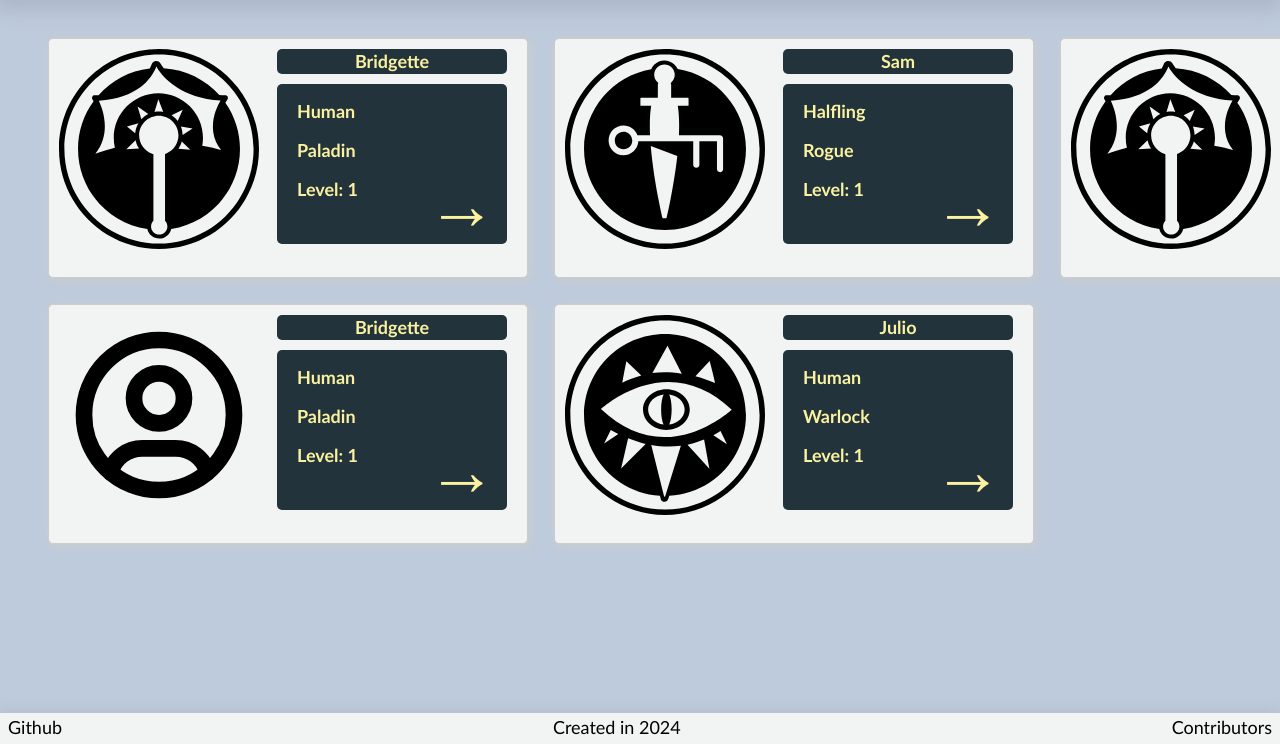
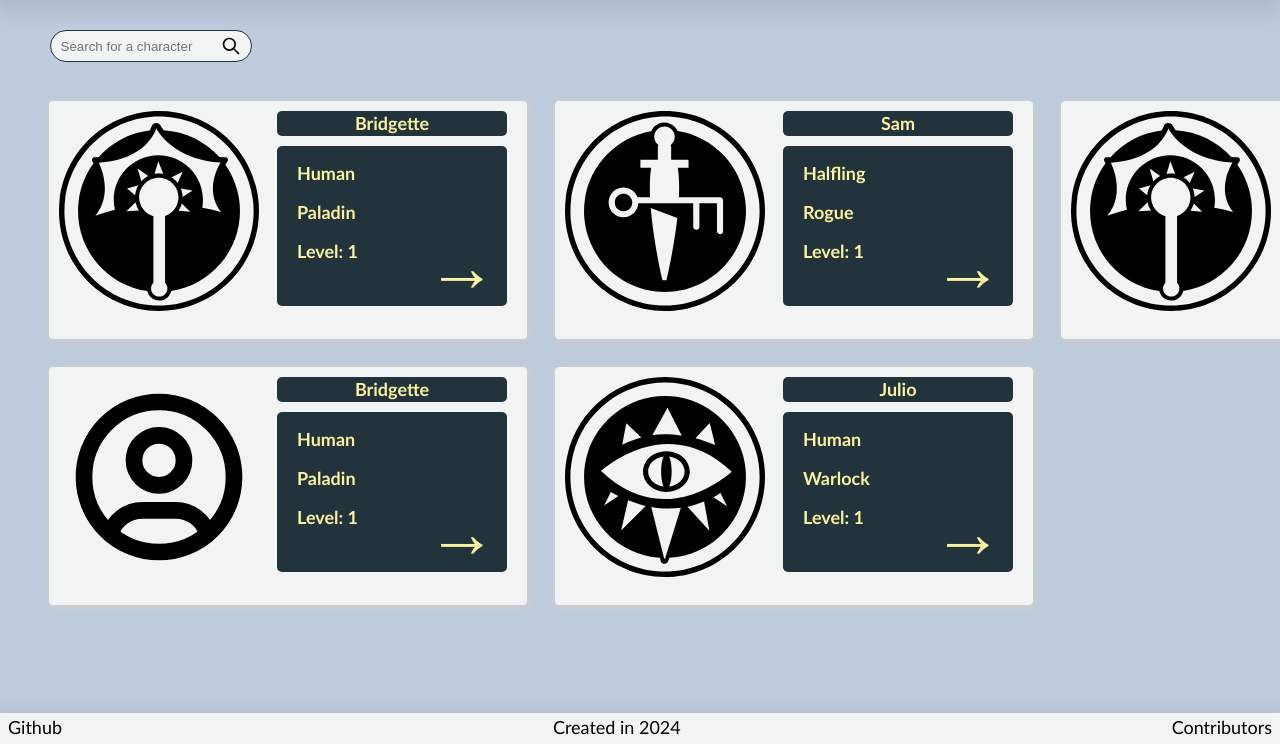
Before and after one commit to ArkaelDev/DjangoWebAppRolCharacter, a Django app: page /characters/ in a window 1280 px wide; the page is wider, and only the part inside the window is pictured. Shown: the part 56-800 px from the top of that part. Run offline with Django 5.2, Linux system fonts and the light colour scheme; data comes from the database, SQL or seed files in the repository.

Commit message:
CSS performance and JavaScript searchbar
Added some attributes and changed some images to improve CSS performance.

Built a JavaScript script for a searchbar for all character and my character views.

```diff
--- a/Characters/templates/main/allchar.html
+++ b/Characters/templates/main/allchar.html
@@ -1,6 +1,11 @@
 {% extends 'main/base.html' %}
 
 {% block content %}
+<div id="charlistdiv">
+<div class="searchbar">
+    <input type="search" id="search" placeholder="Search for a character">
+    <svg id="searchicon" width="24"  height="24"  viewBox="0 0 24 24"  fill="none"  stroke="currentColor"  stroke-width="2"  stroke-linecap="round"  stroke-linejoin="round"  class="icon icon-tabler icons-tabler-outline icon-tabler-search"><path stroke="none" d="M0 0h24v24H0z" fill="none"/><path d="M10 10m-7 0a7 7 0 1 0 14 0a7 7 0 1 0 -14 0" /><path d="M21 21l-6 -6" /></svg>
+</div>
 <ul class="charlist">
     {% for char in char %}
     <a class="card" href='/{{char.id}}'>
@@ -9,9 +14,11 @@
             {% else %}
             <img class="cardimg" src=../static/img/user-circle.svg>
             {% endif %}
-            <div class="card-name"><p class="cardtextname">{{char.name}}</p></div>
-            <div class="card-description"><p class="cardtext">{{char.race}}</p> <p class="cardtext">{{char.classes}}</p> <p class="cardtext">Level: {{char.level}}</p><icon id="arrow">→</icon></div>
+            <div class="card-name"><p charname class="cardtextname">{{char.name}}</p></div>
+            <div class="card-description"><p race class="cardtext">{{char.race}}</p> <p classes  class="cardtext">{{char.classes}}</p> <p class="cardtext">Level: {{char.level}}</p><icon id="arrow">→</icon></div>
 </a>
     {% endfor %}
 </ul>
+</div>
+<script src="../static/search.js"></script>
 {% endblock %}
--- a/Characters/templates/main/char.html
+++ b/Characters/templates/main/char.html
@@ -21,7 +21,7 @@
         <div class="textdiv" ><label for="classes-form"  class="textformlabel" >Classes: </label><p class="text-display">{{char.classes}}</p></div>
         <div class="textdiv" ><label for="background-form"  class="textformlabel" >Background: </label><p class="text-display">{{char.background}}</p></div>
         <div class="textdiv" ><label for="alignment-form"  class="textformlabel" >Alignment: </label><p class="text-display">{{char.alignment}}</p></div>
-        <div><img id="d20" src="../static/img/d20.webp"></div></div>
+        <div><img id="d20" src="../static/img/d20.svg"></div></div>
     </section>
     <section id="textboxes">
 </div>
--- a/Characters/templates/main/create.html
+++ b/Characters/templates/main/create.html
@@ -23,7 +23,7 @@
         <div class="textdiv" ><label for="classes-form"  class="textformlabel" >Classes: </label>{{form.classes}}</div>
         <div class="textdiv" ><label for="background-form"  class="textformlabel" >Background: </label>{{form.background}}</div>
         <div class="textdiv" ><label for="alignment-form"  class="textformlabel" >Alignment: </label>{{form.alignment}}</div>
-        <div><img alt="dice" id="d20" src="../static/img/d20.webp"></div></div>
+        <div><img loading="lazy" alt="dice" id="d20" src="../static/img/d20.svg"></div></div>
     </section>
     <section id="textboxes">
 </div>
--- a/static/css/style.css
+++ b/static/css/style.css
@@ -124,6 +124,9 @@ body{
 }
 .card:hover{
     border-color: #B11F0C;
+}
+.card:hover #arrow{
+    color: #B11F0C;
 }
 .cardtext{
     font-family: 'Gill Sans', 'Gill Sans MT', Calibri, 'Trebuchet MS', sans-serif;
@@ -414,7 +417,7 @@ body{
     border-radius: 4px;
     box-sizing: border-box;
 }
-#id_password{
+#id_password {
     width: 100%;
     padding: 12px 20px;
     font-size: 16px;
@@ -474,7 +477,6 @@ body{
     font-size: 24px;
     color: black;
 }
-
 .form-group {
     margin-bottom: 15px;
 }
@@ -538,3 +540,40 @@ body{
     border-radius: 5%;
     background-color: rgb(197, 197, 197);
 }
+/* search bar*/
+#search{
+    width: 150px;
+    height: 20px;
+    background-color: #F2F4F3;
+    border: 0;
+    margin: auto;
+}
+#search:focus-visible{
+    border: none;
+    outline: none;
+}
+.searchbar{
+    background-color: #F2F4F3;
+    border-radius: 20px;
+    border: solid 1px #22333B;
+    width: 200px;
+    height: 30px;
+    justify-content: center;
+    display: flex;
+    position: relative;
+    left: 50px;
+    font-family: 'Gill Sans', 'Gill Sans MT', Calibri, 'Trebuchet MS', sans-serif;
+}
+::-webkit-search-cancel-button{
+    display: none;
+}
+#searchicon{
+    width: 20px;
+    height: 20px;
+    margin: 5px;
+    margin-right: 10px;
+}
+#charlistdiv{
+    margin: 30px auto;
+    width: 1510px;
+}
--- /dev/null
+++ b/static/search.js
@@ -0,0 +1,22 @@
+const searchInput = document.querySelector('#search')
+const list = document.querySelector('.charlist')
+const characters = list.querySelectorAll('a')
+
+let charList = []
+
+characters.forEach(character=>{
+    const nodeName = character.querySelectorAll('[charname]')
+    const nodeRace = character.querySelectorAll('[race]')
+    const nodeClasses = character.querySelectorAll('[classes]')
+    const charInfo = {name: nodeName.item(0).textContent, race: nodeRace.item(0).textContent,
+         classes: nodeClasses.item(0).textContent, card: character}
+    charList.push(charInfo)
+})
+searchInput.addEventListener('input', e =>{
+    const value = e.target.value.toLowerCase()
+    charList.forEach(char =>{
+        const isVisible = char.name.toLowerCase().includes(value) ||char.race.toLowerCase().includes(value)
+        ||char.classes.toLowerCase().includes(value)
+        char.card.toggleAttribute('hidden', !isVisible)
+    })
+})
```
Also changed, not shown: Characters/templates/main/chars.html (+12 -4 lines), static/img/create.webp (deleted), static/img/d20.svg (added), static/img/d20.webp (deleted).
